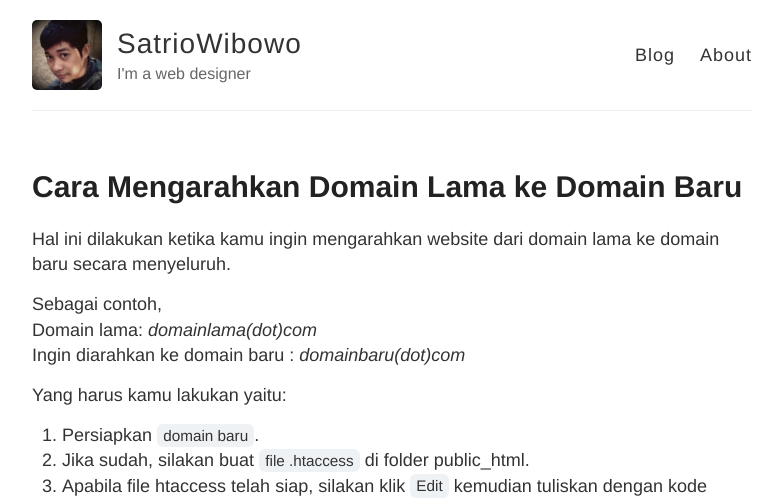
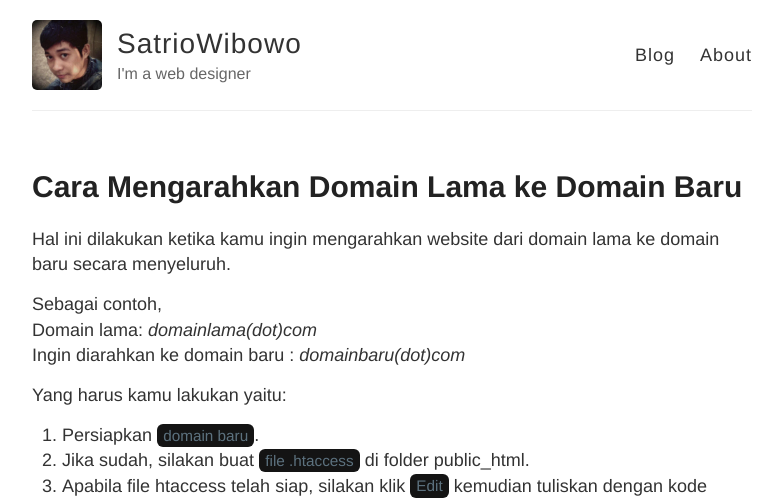
Before and after one commit to sa3owibowo/blog, a Jekyll site: the page built from _posts/2020-12-30-Cara-Mengarahkan-Domain-Lama-ke-Domain-Baru.md, in a window 1280 px wide. Shown: the top 502 px of the page, without its empty margins (248-1030 px from the left). Built offline with Jekyll 4.4.1, drawn with Linux system fonts in a browser that asks for light colours; comment, search, counter and statistics services are not loaded.

Commit message:
Update _highlights.scss

```diff
--- a/_sass/_highlights.scss
+++ b/_sass/_highlights.scss
@@ -14,8 +14,9 @@ code {
 	padding: .2em .4em;
 	margin: 0;
 	font-size: 85%;
-	background-color: #eff2f4;
+	background-color: #141414;
 	border-radius: 6px;
+	color: #5c717e;
 }
 
 .highlight .c { color: #586E75 } /* Comment */
```
